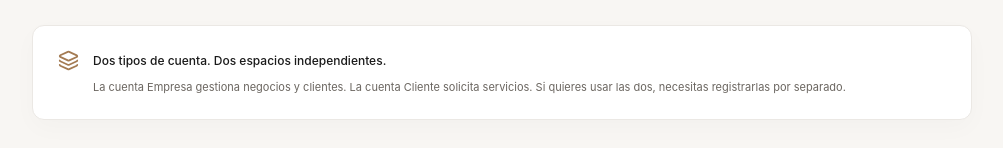
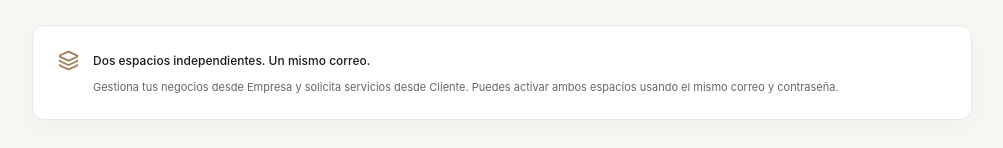
Before and after one commit to quimfuentes28code/EZ-SHOP, a Next.js app: page / in a window 1280 px wide. Shown: the part 1054-1202 px from the top of the page, without its empty margins (138-1141 px from the left). Built offline with nearby package versions, Linux system fonts and the light colour scheme.

Commit message:
Update identity messaging for same-email Empresa and Cliente workspaces

```diff
--- a/src/app/page.tsx
+++ b/src/app/page.tsx
@@ -35,7 +35,7 @@ export default function HomePage() {
     <div className="container home">
       <section className="experience-intro">
         <span className="eyebrow">
-          <span className="intro-dot" /> DOS TIPOS DE CUENTA. TU ESPACIO.
+          <span className="intro-dot" /> UNA CUENTA. DOS ESPACIOS.
         </span>
         <h1>
           ¿Cómo quieres utilizar
@@ -145,9 +145,9 @@ export default function HomePage() {
       <div className="one-account-note">
         <Layers3 size={21} />
         <div>
-          <strong>Dos tipos de cuenta. Dos espacios independientes.</strong>
+          <strong>Dos espacios independientes. Un mismo correo.</strong>
           <p>
-            La cuenta Empresa gestiona negocios y clientes. La cuenta Cliente solicita servicios. Si quieres usar las dos, necesitas registrarlas por separado.
+            Gestiona tus negocios desde Empresa y solicita servicios desde Cliente. Puedes activar ambos espacios usando el mismo correo y contraseña.
           </p>
         </div>
       </div>
```
